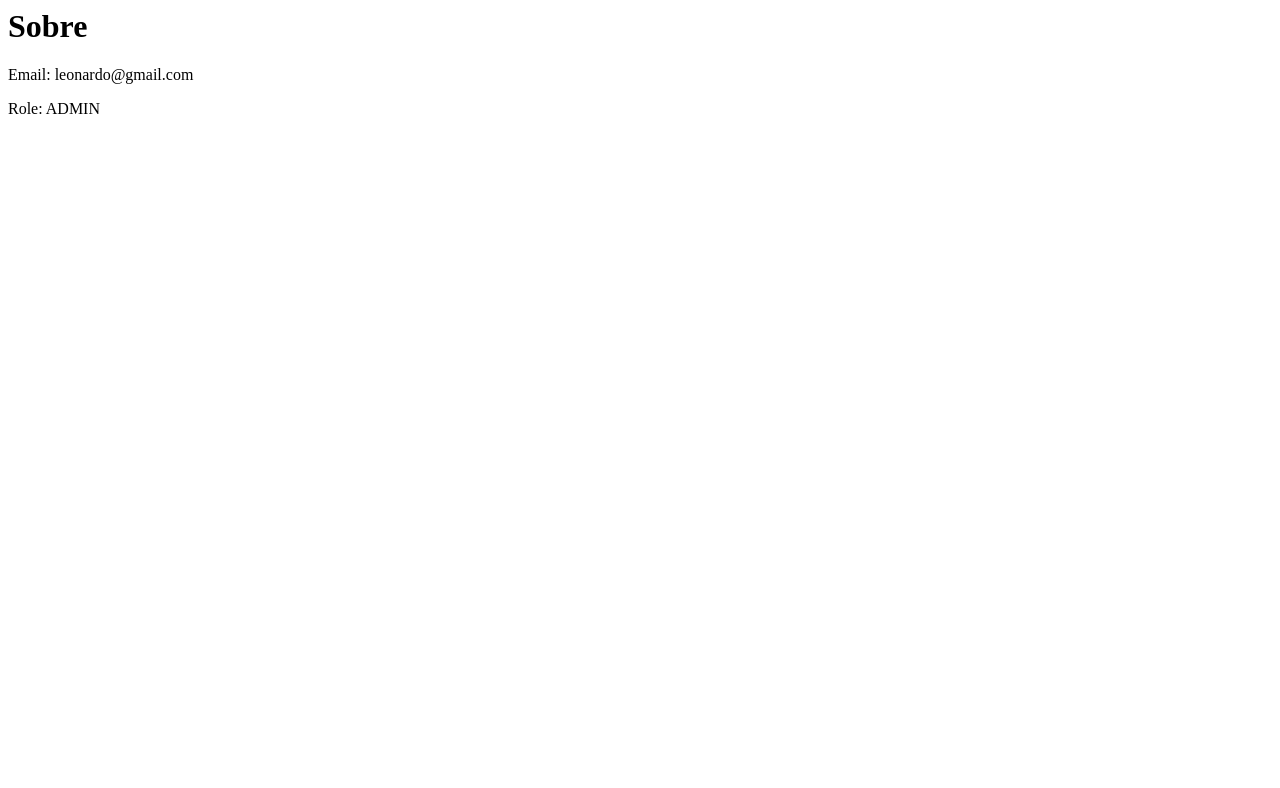
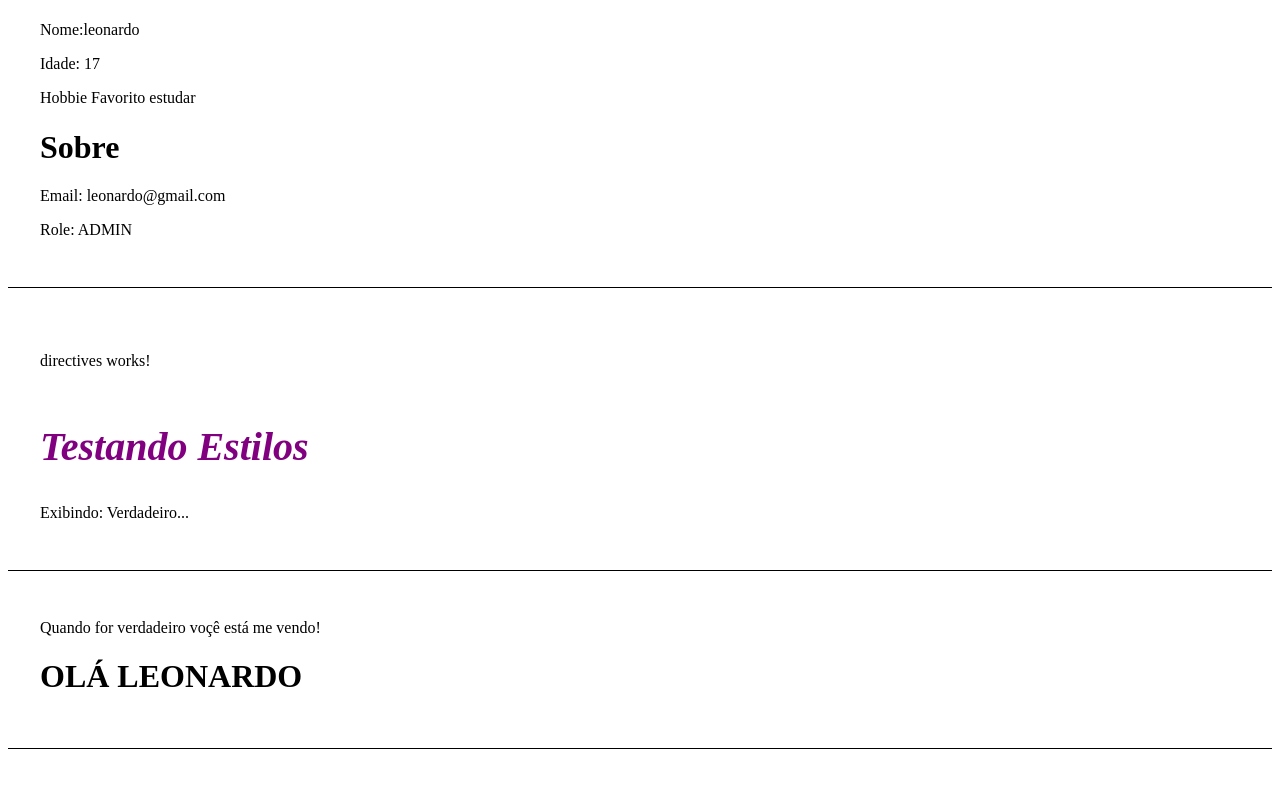
Before and after one commit to ssoaresleo/Angular, an Angular app: page / in a window 1280 px wide. Shown: the part 314-1102 px from the top of the page. Before the commit the page ends 800 px from the top, so only its background shows below. Built offline with nearby package versions, Linux system fonts and the light colour scheme.

Commit message:
feat: directives if-render parent-data Components

```diff
--- a/src/app/app.component.html
+++ b/src/app/app.component.html
@@ -1,3 +1,11 @@
 <router-outlet />
 <first-component />
-<parent-data [name]="userName" [age]="age" [hobbies]="hobbies" [userData]="userData"/>
+<parent-data
+  [name]="userName"
+  [age]="age"
+  [hobbies]="hobbies"
+  [userData]="userData"
+/>
+
+<app-directives />
+<app-if-render/>
--- a/src/app/app.component.ts
+++ b/src/app/app.component.ts
@@ -2,11 +2,13 @@ import { Component } from '@angular/core';
 import { RouterOutlet } from '@angular/router';
 import { FirstComponentComponent } from './components/first-component/first-component.component';
 import { ParentDataComponent, UserData } from './components/parent-data/parent-data.component';
+import { DirectivesComponent } from './components/directives/directives.component';
+import { IfRenderComponent } from './components/if-render/if-render.component';
 
 @Component({
   selector: 'app-root',
   standalone: true,
-  imports: [RouterOutlet, FirstComponentComponent, ParentDataComponent],
+  imports: [RouterOutlet, FirstComponentComponent, ParentDataComponent, DirectivesComponent, IfRenderComponent],
   templateUrl: './app.component.html',
   styleUrl: './app.component.scss',
 })
--- /dev/null
+++ b/src/app/components/directives/directives.component.html
@@ -0,0 +1,19 @@
+<div class="class">
+  <p>directives works!</p>
+  <h2
+    [ngStyle]="{ 'font-size': size + 'px', color: color }"
+    [ngClass]="classes"
+  >
+    Testando Estilos
+  </h2>
+
+  <p>
+    Exibindo:
+
+    <!-- <span *ngIf="condicao">Verdadeiro</span>
+  <span *ngIf="!condicao">Falso</span> -->
+
+    <!-- Angular 17+ -->
+    @if (condicao) { Verdadeiro... }@else { Falso... }
+  </p>
+</div>
--- /dev/null
+++ b/src/app/components/directives/directives.component.scss
@@ -0,0 +1,7 @@
+.title-padding {
+  padding-top: 20px;
+}
+
+.title-italic {
+  font-style: italic;
+}
--- /dev/null
+++ b/src/app/components/directives/directives.component.ts
@@ -0,0 +1,17 @@
+import { CommonModule } from '@angular/common';
+import { Component } from '@angular/core';
+
+@Component({
+  selector: 'app-directives',
+  standalone: true,
+  imports: [CommonModule],
+  templateUrl: './directives.component.html',
+  styleUrl: './directives.component.scss'
+})
+export class DirectivesComponent {
+  size = 40
+  color = "purple"
+  classes = ["title-padding", "title-italic"]
+
+  condicao = true
+}
--- a/src/app/components/first-component/first-component.component.html
+++ b/src/app/components/first-component/first-component.component.html
@@ -1,5 +1,7 @@
-<h2>Meu primeiro componente!</h2>
-<p>Testando</p>
-<span>Nome: {{ name }}</span> <br>
-<span>Idade: {{ age }}</span> <br>
-<span>Hobbie que mais gosta: {{hobbies[2]}}</span>
+<div class="class">
+  <h2>Meu primeiro componente!</h2>
+  <p>Testando</p>
+  <span>Nome: {{ name }}</span> <br />
+  <span>Idade: {{ age }}</span> <br />
+  <span>Hobbie que mais gosta: {{ hobbies[2] }}</span>
+</div>
--- /dev/null
+++ b/src/app/components/if-render/if-render.component.html
@@ -0,0 +1,13 @@
+<div class="class">
+  <div *ngIf="canShow; else notTrue">Quando for verdadeiro voçê está me vendo!</div>
+  <ng-template #notTrue>Quando não for verdadeiro eu vou estar aqui!</ng-template>
+  <h1
+    *ngIf="name === 'Leonardo'; else nameNotFound"
+    [ngStyle]="{ 'text-transform': 'uppercase' }"
+  >
+    Olá {{ name }}
+  </h1>
+  <ng-template #nameNotFound>
+    <h2>Nome não é Leonardo</h2>
+  </ng-template>
+</div>
--- /dev/null
+++ b/src/app/components/if-render/if-render.component.ts
@@ -0,0 +1,15 @@
+import { CommonModule } from '@angular/common';
+import { Component } from '@angular/core';
+
+@Component({
+  selector: 'app-if-render',
+  standalone: true,
+  imports: [CommonModule],
+  templateUrl: './if-render.component.html',
+  styleUrl: './if-render.component.scss',
+})
+export class IfRenderComponent {
+  canShow: boolean = true;
+
+  name = "Leonardo"
+}
--- a/src/app/components/parent-data/parent-data.component.html
+++ b/src/app/components/parent-data/parent-data.component.html
@@ -1,3 +1,4 @@
+<div class="class">
   <h3>Descrevendo usuário:</h3>
   <p>Nome:{{ name }}</p>
   <p>Idade: {{ age }}</p>
@@ -6,3 +7,4 @@
   <h1>Sobre</h1>
   <p>Email: {{ userData.email }}</p>
   <p>Role: {{ userData.role }}</p>
+</div>
--- a/src/styles.scss
+++ b/src/styles.scss
@@ -1 +1,11 @@
 /* You can add global styles to this file, and also import other style files */
+
+body {
+  padding-bottom: 500px;
+}
+
+.class {
+  border-bottom: 1px solid black;
+  padding: 2em;
+  margin-bottom: 1em;
+}
```
Also changed, not shown: src/app/components/if-render/if-render.component.scss (added), 2 other files (tests, documents, lock files or other folders). Lines whose indentation alone changed are shown as unchanged.
